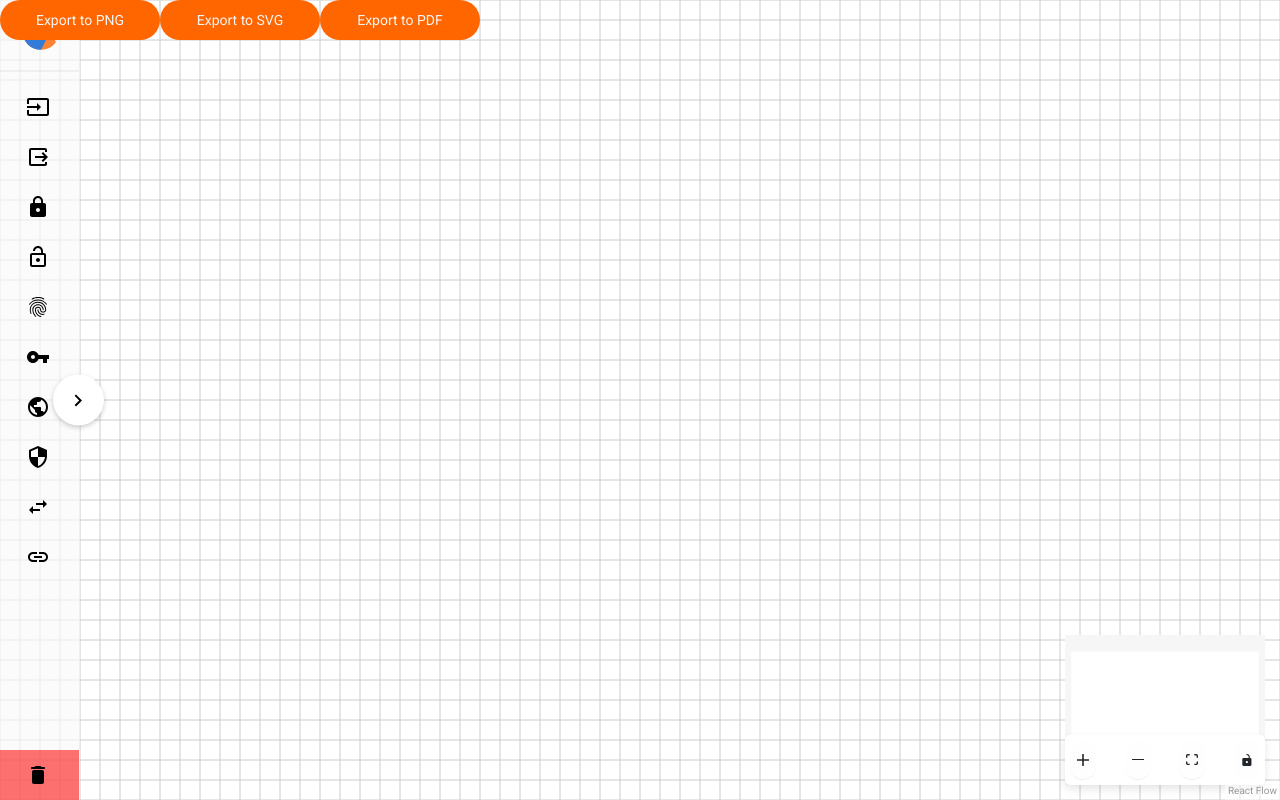
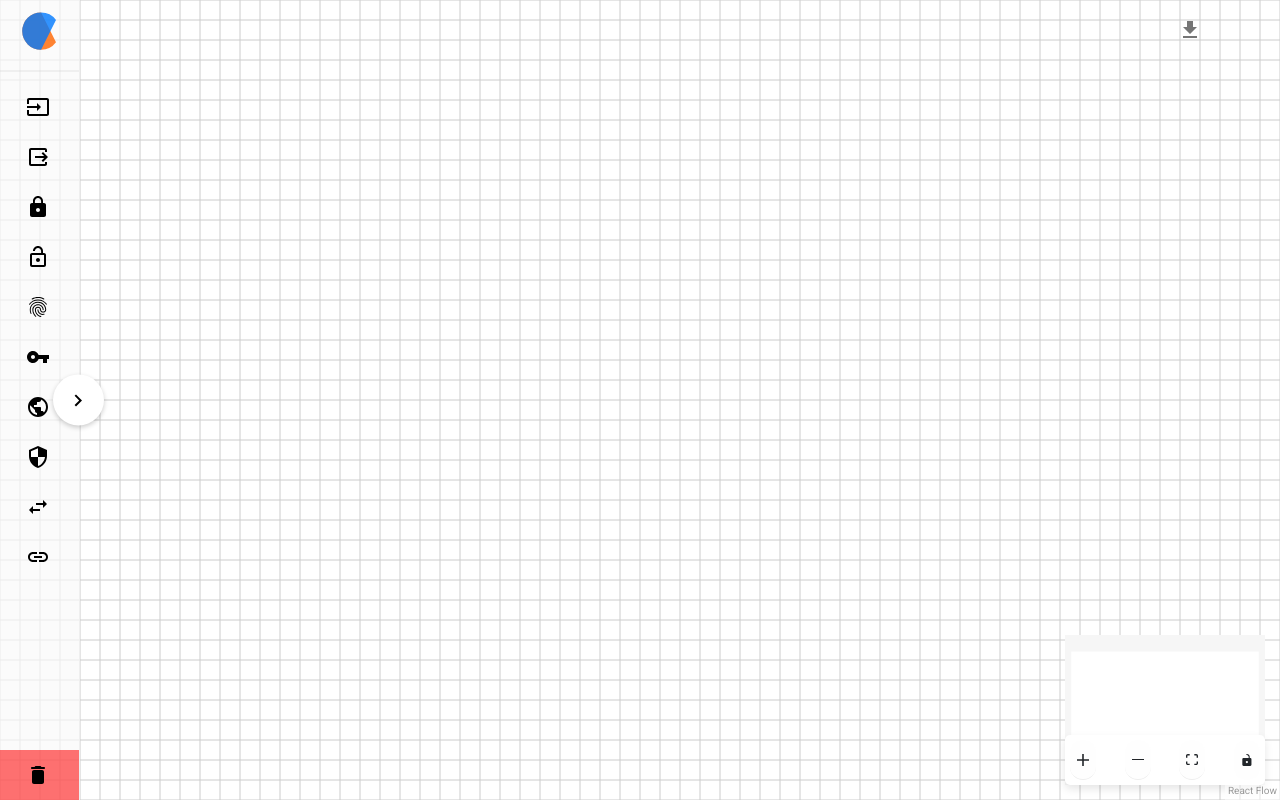
Before and after one commit to R0drigo-0/cryptolab, a React (Create React App) app: page /#/design in a window 1280 px wide. Built offline with nearby package versions, Linux system fonts and the light colour scheme.

Commit message:
Export/Import

```diff
--- a/package.json
+++ b/package.json
@@ -36,6 +36,7 @@
     "react-dnd-html5-backend": "^16.0.1",
     "react-dom": "^18.3.1",
     "react-draggable": "^4.4.6",
+    "react-icons": "^5.4.0",
     "react-pro-sidebar": "^1.1.0",
     "react-resizable": "^3.0.5",
     "react-rnd": "^10.4.13",
--- a/src/styles/OpenDesignView.module.css
+++ b/src/styles/OpenDesignView.module.css
@@ -84,9 +84,42 @@
   border: 1px solid #AAAAAA;
 }
 
-.exportButtons{
+.exportButtons {
   position: absolute;
-  top: 200;
-  left: 200;
-  z-index: 10;
+  top: 10px;
+  right: 10px;
 }
+
+.exportDropdown {
+  position: relative;
+  display: inline-block;
+}
+
+.exportButtons {
+  position: absolute;
+  top: 10px;
+  right: 10px;
+}
+
+.exportButton {
+  background-color: #4caf50;
+  color: white;
+  padding: 10px;
+  border: none;
+  cursor: pointer;
+  border-radius: 5px;
+  font-size: 16px;
+  display: flex;
+  align-items: center;
+  z-index: 20;
+}
+
+.exportButton:hover {
+  background-color: #45a049;
+}
+
+.importLabel {
+  cursor: pointer;
+  display: flex;
+  align-items: center;
+}
--- a/src/views/OpenDesignView.jsx
+++ b/src/views/OpenDesignView.jsx
@@ -1,6 +1,7 @@
 import React, { useEffect, useState, useCallback, useRef } from "react";
+import { FaFileExport, FaFileImport } from "react-icons/fa";
+import * as htmlToImage from "html-to-image";
 import debounce from "lodash.debounce";
-import * as htmlToImage from "html-to-image";
 import jsPDF from "jspdf";
 import {
   ReactFlow,
@@ -37,6 +38,8 @@ import {
 import { v4 as uuidv4 } from "uuid";
 import { toast } from "react-toastify";
 import { handleRemoveSelected } from "../utils/handleRemoveSelected";
+import { IconButton, Menu, MenuItem } from '@mui/material';
+import { FileDownload as FileDownloadIcon, FileUpload as FileUploadIcon } from '@mui/icons-material';
 
 const OpenDesignView = () => {
   const [nodes, setNodes, onNodesChange] = useNodesState([]);
@@ -511,6 +514,41 @@ const OpenDesignView = () => {
       });
   };
 
+  const exportToJson = () => {
+    const json = JSON.stringify({
+      author: "Your Author Name", // Replace with dynamic author if needed
+      timestamp: new Date().toISOString(),
+      nodes,
+      edges,
+    });
+    const blob = new Blob([json], { type: "application/json" });
+    const link = document.createElement("a");
+    link.href = URL.createObjectURL(blob);
+    link.download = "design.json";
+    link.click();
+  };
+
+  const importFromJson = (event) => {
+    const file = event.target.files[0];
+    if (file) {
+      const reader = new FileReader();
+      reader.onload = (e) => {
+        const json = JSON.parse(e.target.result);
+        setNodes(json.nodes);
+        setEdges(json.edges);
+      };
+      reader.readAsText(file);
+    }
+  };
+
+  const [anchorEl, setAnchorEl] = React.useState(null);
+  const handleClick = (event) => {
+    setAnchorEl(event.currentTarget);
+  };
+  const handleClose = () => {
+    setAnchorEl(null);
+  };
+
   return (
     <div className={styles.openDesignView}>
       <ReactFlowProvider>
@@ -547,18 +585,41 @@ const OpenDesignView = () => {
                     return "#fff";
                   }}
                 />
-            <Controls
-              className={styles.horizontalControls}
-              position="bottom-right"
-              />
+                <Controls
+                  className={styles.horizontalControls}
+                  position="bottom-right"
+                />
               </>
             )}
           </ReactFlow>
         </div>
         <div className={styles.exportButtons}>
-          <button onClick={exportToPng}>Export to PNG</button>
-          <button onClick={exportToSvg}>Export to SVG</button>
-          <button onClick={exportToPdf}>Export to PDF</button>
+          <IconButton
+            aria-controls="export-menu"
+            aria-haspopup="true"
+            onClick={handleClick}
+            className={styles.exportButton}
+          >
+            <FileDownloadIcon />
+          </IconButton>
+          <Menu
+            id="export-menu"
+            anchorEl={anchorEl}
+            keepMounted
+            open={Boolean(anchorEl)}
+            onClose={handleClose}
+          >
+            <MenuItem onClick={exportToPng}>Export to PNG</MenuItem>
+            <MenuItem onClick={exportToSvg}>Export to SVG</MenuItem>
+            <MenuItem onClick={exportToPdf}>Export to PDF</MenuItem>
+            <MenuItem onClick={exportToJson}>Export to JSON</MenuItem>
+            <MenuItem>
+              <label className={styles.importLabel}>
+                <FileUploadIcon /> Import JSON
+                <input type="file" accept=".json" onChange={importFromJson} style={{ display: 'none' }} />
+              </label>
+            </MenuItem>
+          </Menu>
         </div>
       </ReactFlowProvider>
     </div>
```
Also changed, not shown: 1 other file (tests, documents, lock files or other folders).
